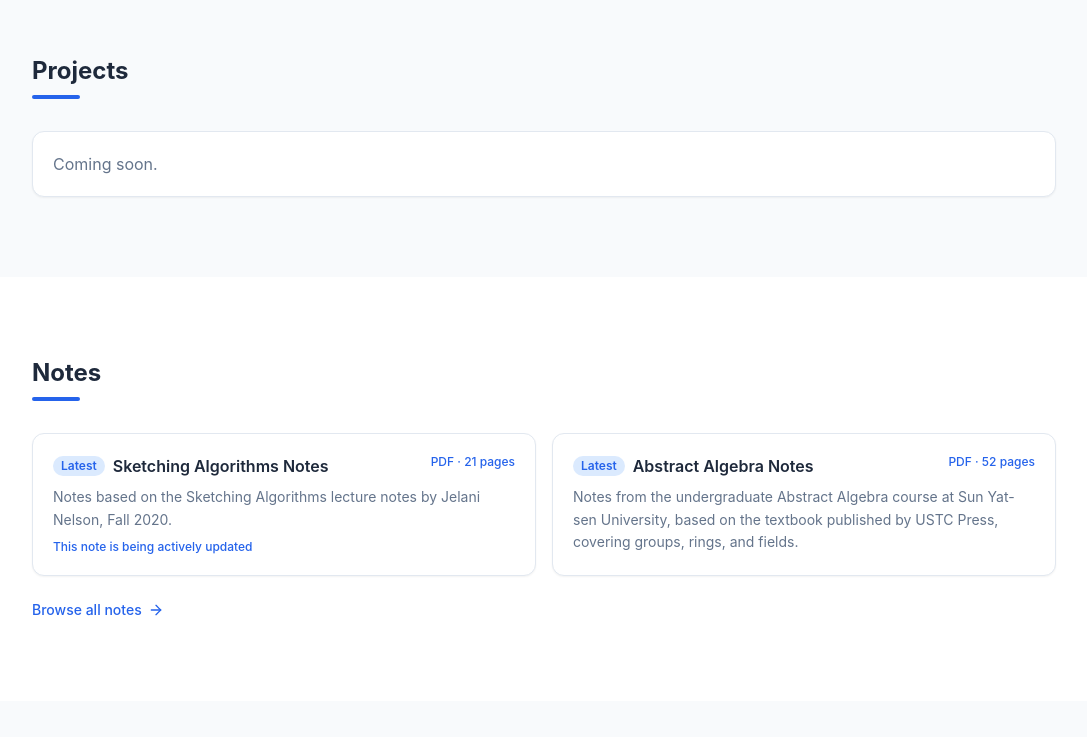
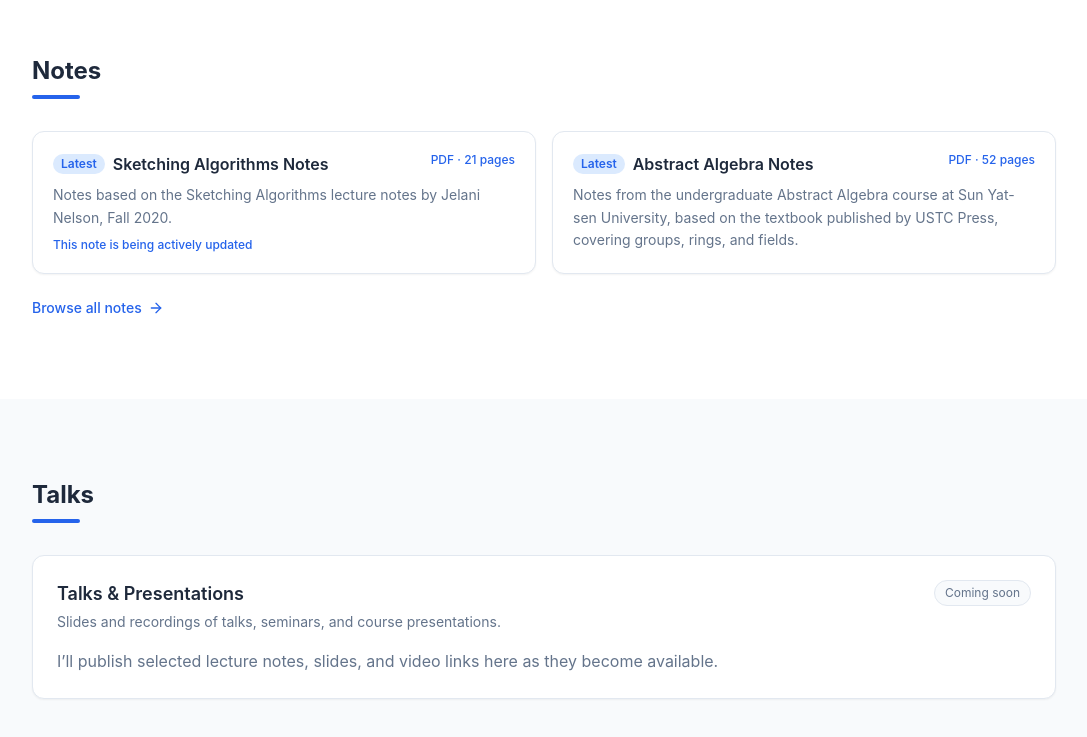
Before and after one commit to qishan-chen/qishan-chen.github.io, a Next.js app: page / in a window 1280 px wide. Shown: the part 1297-2034 px from the top of the page, without its empty margins (96-1183 px from the left). Built offline with nearby package versions, Linux system fonts and the light colour scheme.

Commit message:
Temporarily remove projects section

```diff
--- a/src/app/page.tsx
+++ b/src/app/page.tsx
@@ -96,21 +96,6 @@ export default function Home() {
               </div>
             </FadeIn>
           ))}
-        </div>
-      </section>
-
-      {/* Projects */}
-      <section id="projects" className="py-20 px-6 bg-[var(--bg-secondary)]">
-        <div className="max-w-5xl mx-auto">
-          <FadeIn>
-            <h2 className="text-2xl font-bold mb-2">Projects</h2>
-            <div className="w-12 h-1 bg-[var(--accent)] rounded mb-8" />
-          </FadeIn>
-          <FadeIn delay={0.1}>
-            <div className="p-5 rounded-xl bg-[var(--card)] border border-[var(--border)] shadow-sm">
-              <p className="text-[var(--text-secondary)]">Coming soon.</p>
-            </div>
-          </FadeIn>
         </div>
       </section>
 
--- a/src/components/Navbar.tsx
+++ b/src/components/Navbar.tsx
@@ -8,7 +8,6 @@ const navItems = [
   { label: "Home", href: "/#hero" },
   { label: "About", href: "/#about" },
   { label: "Publications", href: "/#publications" },
-  { label: "Projects", href: "/#projects" },
   { label: "Notes", href: "/#notes" },
   { label: "Talks", href: "/#talks" },
   { label: "CV", href: "/#cv" },
```
